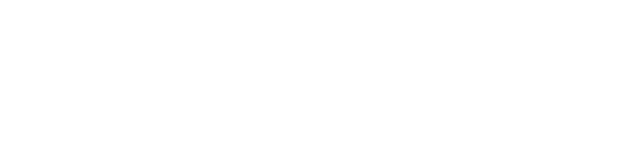
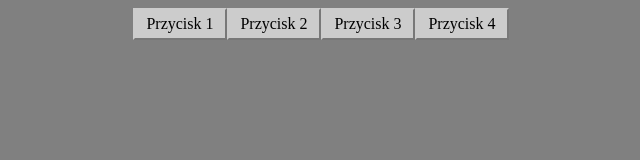
Before and after one commit to KoFi2137/Bel-Air-Mansion, a plain HTML site: page index.html in a window 1280 px wide. Shown: the whole page, without its empty margins (319-959 px from the left). Drawn offline with Linux system fonts and the light colour scheme.

Commit message:
menu section

```diff
--- a/index.html
+++ b/index.html
@@ -7,10 +7,19 @@
 <meta name="description" content="" />
 <meta name="keywords" content="" />
 <link rel="stylesheet" href="./style.css">
-<title></title>
+<title>Bel Air Mansion</title>
 </head>
 <body>
-    <p></p>
+    <section id= "przyciski menu">
+        <div id= "menu">
+            <div id= "menu2">
+                <ul><a href="link">Przycisk 1</a></ul>
+                <ul><a href="link">Przycisk 2</a></ul>
+                <ul><a href="link">Przycisk 3</a></ul>
+                <ul><a href="link">Przycisk 4</a></ul>
+            </div>
+        </div>
+    </section>
 </body>
 
 </html>
--- a/style.css
+++ b/style.css
@@ -0,0 +1,36 @@
+ul {
+	display: block;
+	list-style: none;
+	margin: 0;
+    padding: 0;
+    float: left;
+}
+
+ul a:link, ul a:visited {
+	text-decoration: none;
+	display: block;
+	width: 80px;
+	text-align: center;
+	background-color: #ccc;
+	color: #000;
+	border: 2px outset #ccc;
+	padding: 5px;
+}
+
+ul a:hover {
+	border-style: inset;
+	padding: 7px 3px 3px 7px;
+}
+body {
+    background-color: grey;
+}
+#menu {
+    float: left;
+    position: relative;
+    left: 50%;
+}
+#menu2 {
+    float: left;
+    position: relative;
+    right: 50%;
+}
```
